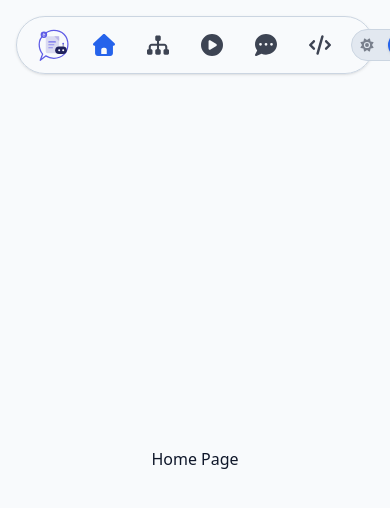
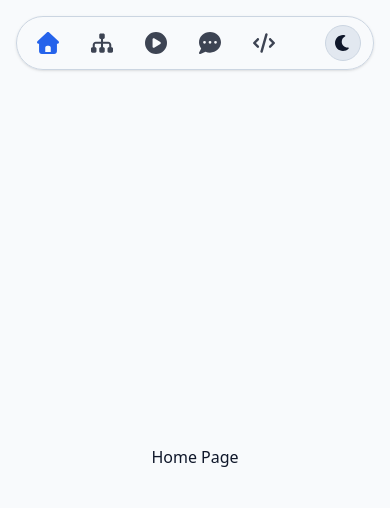
Before and after one commit to EmmanuelM-A/askdocumind-web, a Next.js app: page / in a window 390 px wide. Shown: the top 508 px of the page. Built offline with nearby package versions, Linux system fonts and the light colour scheme.

Commit message:
feat: for phone screens (450px <) I removed the logo from the navbar and make the toggle button smaller

```diff
--- a/src/components/layout/NavBar.tsx
+++ b/src/components/layout/NavBar.tsx
@@ -15,7 +15,10 @@ export function NavBar() {
 	return (
 		<header className="sticky top-0 z-50 flex justify-center px-4 pt-4">
 			<div className="flex w-full max-w-5xl items-center justify-between gap-3 rounded-full border border-(--color-tertiary) bg-(--color-primary)/85 px-3 py-2 shadow-sm backdrop-blur">
-				<Link href={headerData.logo.link} className="flex shrink-0 items-center gap-2 pl-1">
+				<Link
+					href={headerData.logo.link}
+					className="hidden shrink-0 items-center gap-2 pl-1 min-[450px]:flex"
+				>
 					<Image
 						src="/assets/logo.svg"
 						alt={headerData.logo.label}
@@ -82,7 +85,17 @@ export function NavBar() {
 					onClick={toggleTheme}
 					aria-label="Toggle theme"
 					aria-pressed={theme === "dark"}
-					className="relative flex h-8 w-16 shrink-0 items-center rounded-full border border-(--color-tertiary) bg-(--color-secondary) transition-colors"
+					className="flex h-9 w-9 shrink-0 items-center justify-center rounded-full border border-(--color-tertiary) bg-(--color-secondary) text-(--color-text) transition-colors min-[450px]:hidden"
+				>
+					<FontAwesomeIcon icon={theme === "dark" ? faSun : faMoon} className="h-4 w-4" />
+				</button>
+
+				<button
+					type="button"
+					onClick={toggleTheme}
+					aria-label="Toggle theme"
+					aria-pressed={theme === "dark"}
+					className="relative hidden h-8 w-16 shrink-0 items-center rounded-full border border-(--color-tertiary) bg-(--color-secondary) transition-colors min-[450px]:flex"
 				>
 					<span className="absolute left-2 flex items-center text-(--color-text)/50">
 						<FontAwesomeIcon icon={faSun} className="h-3.5 w-3.5" />
```
